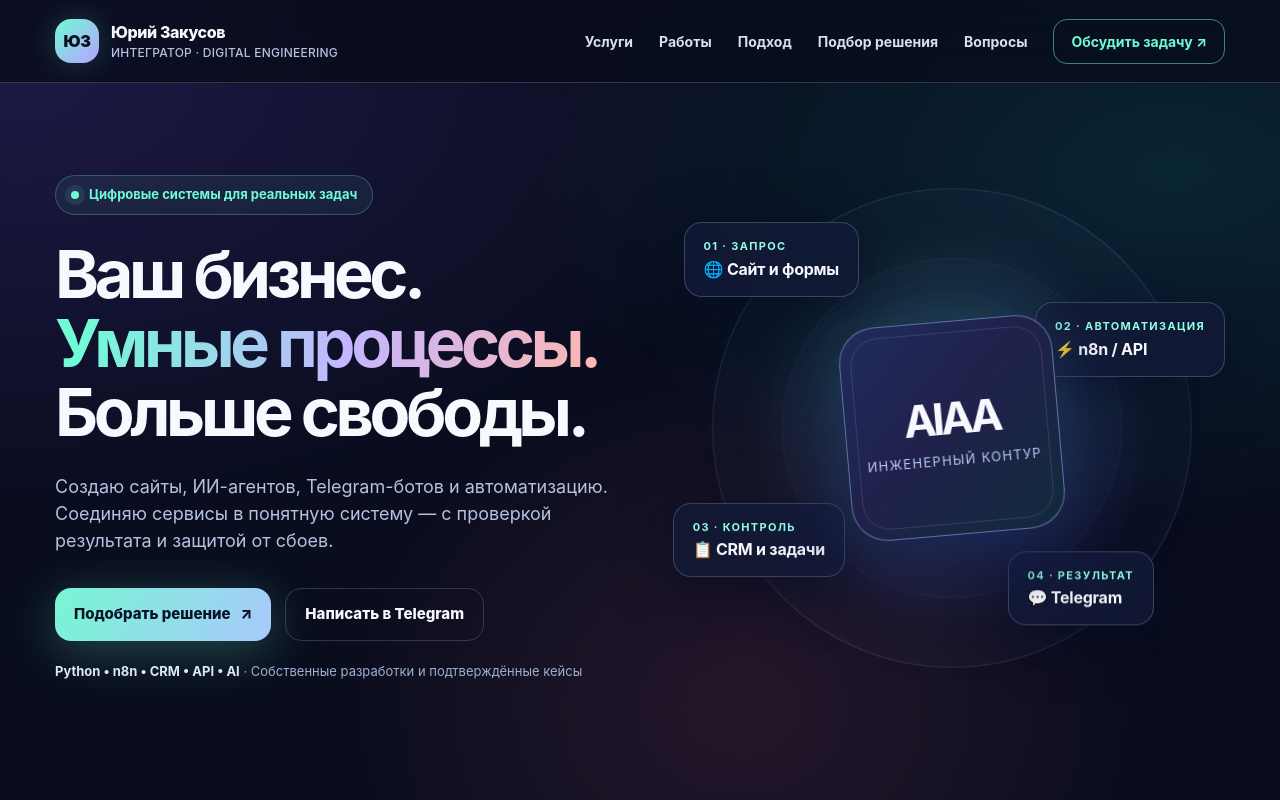
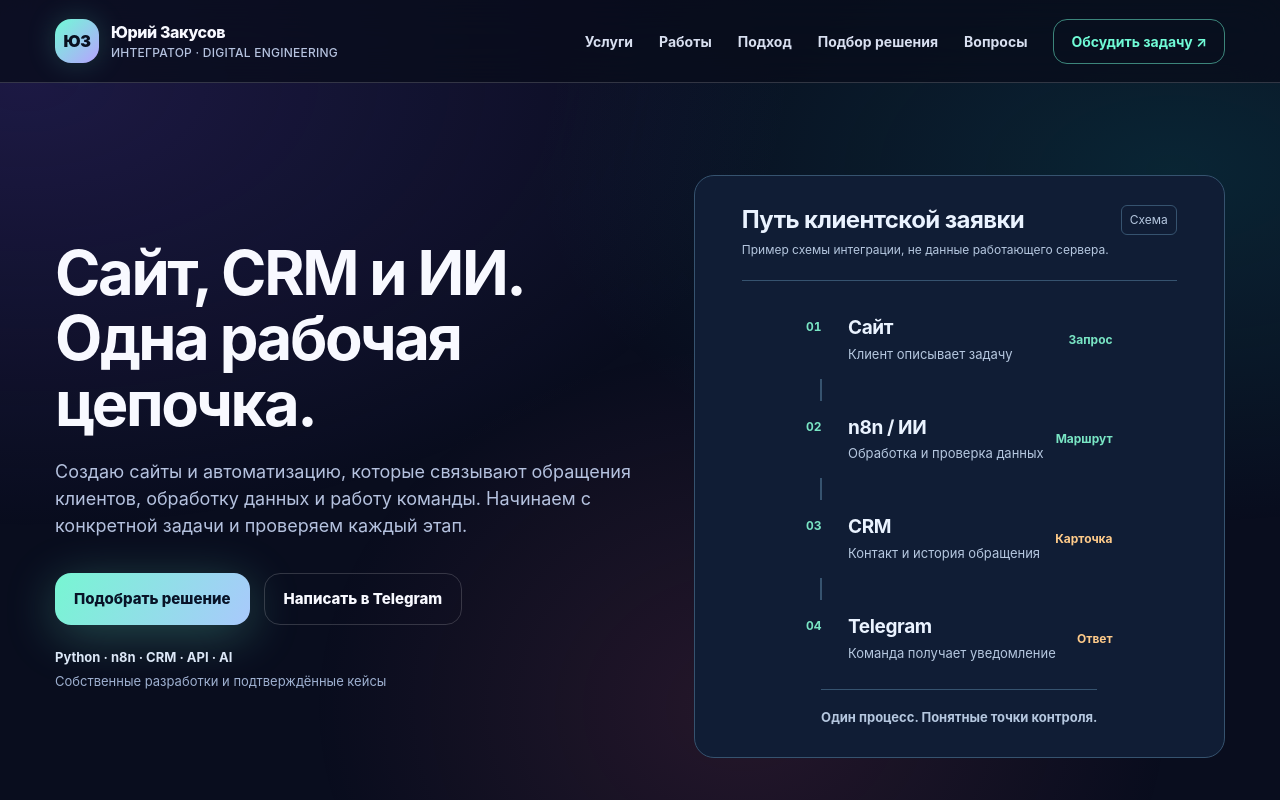
Before and after one commit to yuryzakusov-beep/portfolio, a website: page preview/official-v2/index.html in a window 1280 px wide. Shown: the top 800 px of the page. Drawn offline with Linux system fonts and the light colour scheme.

Commit message:
experiment(site): replace decorative hero with meaningful accessible workflow diagram

```diff
--- a/preview/official-v2/index.html
+++ b/preview/official-v2/index.html
@@ -20,15 +20,57 @@ section{padding:74px 0}.section-heading{display:flex;align-items:end;justify-con
 @keyframes float{50%{transform:translateY(-13px)}}@keyframes spin{to{transform:rotate(360deg)}}@keyframes pulse{50%{box-shadow:0 0 0 11px #71fbd308}}
 @media(max-width:1000px){.hero{grid-template-columns:1fr;padding-top:64px}.visual{min-height:460px}.grid{grid-template-columns:repeat(2,1fr)}.tools{grid-template-columns:1fr}.workflow{grid-template-columns:repeat(2,1fr)}}@media(max-width:700px){.wrap{width:min(100% - 30px,1170px)}header .header-inner{min-height:70px}.menu{display:block}nav{display:none;position:absolute;top:70px;left:0;right:0;background:#101831f5;padding:22px;flex-direction:column;align-items:stretch;box-shadow:0 30px 50px #05091ccc}nav.open{display:flex}nav a{padding:8px}.hero{gap:18px}.hero h1{font-size:clamp(39px,11vw,64px)}.hero p{font-size:16px}.visual{min-height:390px;transform:scale(.83)}.orbit{width:380px;height:380px}.orbit.two{width:290px;height:290px}.center-node{width:190px;height:190px}.node.n1{left:0}.node.n2{right:-25px}.node.n3{left:-20px}.node.n4{right:0}.grid,.workflow{grid-template-columns:1fr}.section-heading{display:block}.contact{display:block;padding:26px}section{padding:52px 0}.panel{padding:24px}.actions .btn{width:100%}}@media(prefers-reduced-motion:reduce){*,*:before,*:after{animation-duration:.01ms!important;transition-duration:.01ms!important;scroll-behavior:auto!important}.reveal{opacity:1;transform:none}}body.no-motion *,body.no-motion *:before,body.no-motion *:after{animation-duration:.01ms!important;transition-duration:.01ms!important;scroll-behavior:auto!important}body.no-motion .reveal{opacity:1;transform:none}
 @media(max-width:700px){.visual{overflow:hidden}}
+
+/* Design canary: one meaningful process diagram, no changes to lead handlers. */
+.hero-canary{gap:clamp(24px,4vw,60px);grid-template-columns:minmax(0,1.05fr) minmax(0,.95fr)}
+.hero-canary .hero-copy{min-width:0}
+.hero-canary h1{font-size:clamp(42px,4.8vw,70px);letter-spacing:-.038em;line-height:1.06;margin:0 0 22px;max-width:14ch}
+.hero-canary .hero-copy p{max-width:57ch}
+.hero-canary .tagline{line-height:1.8}
+.hero-canary .visual.pipeline{--pipe-ink:#eaf3ff;--pipe-muted:#b5c7df;--pipe-surface:#101d35;--pipe-line:#36536f;--pipe-accent:#79e5c4;--pipe-warm:#ffcb8a;display:block;isolation:isolate;position:relative;margin:0;padding:clamp(19px,2.3vw,30px);min-height:0;min-width:0;overflow:hidden;transform:none;border:1px solid var(--pipe-line);border-radius:20px;background:var(--pipe-surface);color:var(--pipe-ink);box-shadow:none}
+.pipeline-caption{display:flex;align-items:flex-start;justify-content:space-between;gap:12px;padding-bottom:20px;border-bottom:1px solid var(--pipe-line)}
+.pipeline-caption strong{display:block;font-size:clamp(19px,2vw,24px);letter-spacing:-.025em;line-height:1.25}
+.hero-canary .pipeline-caption p{font-size:12px;line-height:1.55;color:var(--pipe-muted);margin:6px 0 0}
+.pipeline-demo{flex:none;border:1px solid var(--pipe-line);border-radius:6px;color:var(--pipe-muted);padding:5px 8px;font-size:12px}
+.pipeline-steps{list-style:none;padding:20px 0 0;margin:0}
+.pipeline-step{display:grid;grid-template-columns:30px minmax(0,1fr) auto;align-items:center;gap:12px;min-width:0;padding:15px 0}
+.pipeline-step .pipeline-index{align-self:start;padding-top:2px;color:var(--pipe-accent);font-variant-numeric:tabular-nums;font-size:12px;font-weight:750}
+.pipeline-step strong{display:block;font-size:19px;line-height:1.25;letter-spacing:-.02em;color:var(--pipe-ink)}
+.pipeline-step div span{display:block;color:var(--pipe-muted);font-size:13px;line-height:1.45;margin-top:5px;overflow-wrap:anywhere}
+.pipeline-output{color:var(--pipe-accent);font-size:12px;font-weight:750;align-self:center;text-align:right;white-space:nowrap}
+.pipeline-record .pipeline-output,.pipeline-notify .pipeline-output{color:var(--pipe-warm)}
+.pipeline-connector{height:22px;margin-left:14px;position:relative;width:2px;background:var(--pipe-line)}
+.pipeline-connector span{position:absolute;top:0;left:-2px;width:6px;height:8px;border-radius:2px;background:var(--pipe-accent);animation:pipeline-signal 2.4s ease-out 1 both}
+.pipeline-connector:nth-child(4) span{animation-delay:.28s}
+.pipeline-connector:nth-child(6) span{animation-delay:.56s}
+@keyframes pipeline-signal{0%{transform:translateY(0);opacity:0}18%{opacity:1}80%{opacity:1}100%{transform:translateY(14px);opacity:0}}
+.pipeline-foot{padding-top:18px;margin-top:12px;border-top:1px solid var(--pipe-line);font-size:13px;font-weight:650;color:var(--pipe-muted)}
+.lite .hero-canary .visual.pipeline{--pipe-ink:#142d45;--pipe-muted:#445e77;--pipe-surface:#edf4fa;--pipe-line:#a5b9ce;--pipe-accent:#126756;--pipe-warm:#875014}
+@media(max-width:1000px){.hero-canary{grid-template-columns:minmax(0,1fr)}.hero-canary .visual.pipeline{width:100%;max-width:650px;justify-self:start}}
+@media(max-width:480px){.hero-canary h1{font-size:clamp(37px,9.5vw,45px)}.hero-canary .visual.pipeline{padding:17px}.pipeline-step{gap:8px;grid-template-columns:25px minmax(0,1fr) auto}.pipeline-step strong{font-size:17px}.pipeline-step div span,.pipeline-output{font-size:12px}.pipeline-caption{gap:6px}.pipeline-connector{margin-left:11px}}
+@media(prefers-reduced-motion:reduce){.pipeline-connector span{animation:none;display:none}}
+body.no-motion .pipeline-connector span{animation:none;display:none}
 </style>
 </head>
 <body>
 <a class="skip" href="#main">Перейти к содержимому</a>
 <header><div class="wrap header-inner"><a class="brand" href="#top" aria-label="На главную"><span class="mark">ЮЗ</span><span>Юрий Закусов<small>ИНТЕГРАТОР · DIGITAL ENGINEERING</small></span></a><button class="menu" id="menuButton" type="button" aria-expanded="false" aria-controls="nav">Меню ☰</button><nav id="nav" aria-label="Основная навигация"><a href="#services">Услуги</a><a href="#projects">Работы</a><a href="#approach">Подход</a><a href="#brief">Подбор решения</a><a href="#faq">Вопросы</a><a class="nav-cta" href="#contact">Обсудить задачу ↗</a></nav></div></header>
 <main id="main">
-<div class="wrap hero" id="top">
-<div><span class="kicker"><span class="dot"></span> Цифровые системы для реальных задач</span><h1>Ваш бизнес.<br><span class="gradient-text">Умные процессы.</span><br>Больше свободы.</h1><p>Создаю сайты, ИИ-агентов, Telegram-ботов и автоматизацию. Соединяю сервисы в понятную систему — с проверкой результата и защитой от сбоев.</p><div class="actions"><a class="btn main" href="#brief">Подобрать решение <span aria-hidden="true">↗</span></a><a class="btn ghost" href="https://t.me/yury_zakusov" target="_blank" rel="noopener noreferrer">Написать в Telegram</a></div><div class="tagline"><b>Python • n8n • CRM • API • AI</b> · Собственные разработки и подтверждённые кейсы</div></div>
-<div class="visual" aria-label="Визуальная схема: сайт, автоматизация, CRM, ИИ-агент и Telegram работают вместе"><div class="glow"></div><div class="orbit"></div><div class="orbit two"></div><div class="node n1"><b>01 · Запрос</b>🌐 Сайт и формы</div><div class="node n2"><b>02 · Автоматизация</b>⚡ n8n / API</div><div class="node n3"><b>03 · Контроль</b>📋 CRM и задачи</div><div class="node n4"><b>04 · Результат</b>💬 Telegram</div><div class="center-node"><div><strong>AIAA</strong><small>ИНЖЕНЕРНЫЙ КОНТУР</small></div></div></div>
+<div class="wrap hero hero-canary" id="top">
+<div class="hero-copy"><h1>Сайт, CRM и ИИ.<br>Одна рабочая цепочка.</h1><p>Создаю сайты и автоматизацию, которые связывают обращения клиентов, обработку данных и работу команды. Начинаем с конкретной задачи и проверяем каждый этап.</p><div class="actions"><a class="btn main" href="#brief">Подобрать решение</a><a class="btn ghost" href="https://t.me/yury_zakusov" target="_blank" rel="noopener noreferrer">Написать в Telegram</a></div><div class="tagline"><b>Python · n8n · CRM · API · AI</b><br>Собственные разработки и подтверждённые кейсы</div></div>
+<figure class="visual pipeline" aria-labelledby="pipeline-title" aria-describedby="pipeline-description">
+<figcaption class="pipeline-caption"><div><strong id="pipeline-title">Путь клиентской заявки</strong><p id="pipeline-description">Пример схемы интеграции, не данные работающего сервера.</p></div><span class="pipeline-demo">Схема</span></figcaption>
+<ol class="pipeline-steps">
+<li class="pipeline-step pipeline-intake"><span class="pipeline-index">01</span><div><strong>Сайт</strong><span>Клиент описывает задачу</span></div><span class="pipeline-output">Запрос</span></li>
+<li class="pipeline-connector" aria-hidden="true"><span></span></li>
+<li class="pipeline-step pipeline-transform"><span class="pipeline-index">02</span><div><strong>n8n / ИИ</strong><span>Обработка и проверка данных</span></div><span class="pipeline-output">Маршрут</span></li>
+<li class="pipeline-connector" aria-hidden="true"><span></span></li>
+<li class="pipeline-step pipeline-record"><span class="pipeline-index">03</span><div><strong>CRM</strong><span>Контакт и история обращения</span></div><span class="pipeline-output">Карточка</span></li>
+<li class="pipeline-connector" aria-hidden="true"><span></span></li>
+<li class="pipeline-step pipeline-notify"><span class="pipeline-index">04</span><div><strong>Telegram</strong><span>Команда получает уведомление</span></div><span class="pipeline-output">Ответ</span></li>
+</ol>
+<div class="pipeline-foot">Один процесс. Понятные точки контроля.</div>
+</figure>
 </div>
 <section id="services" class="wrap"><div class="section-heading reveal"><div><span class="eyebrow">Что можно улучшить</span><h2>Разработка, которая<br>решает проблему.</h2></div><p class="sub">Один исполнитель — от структуры и дизайна до интеграций и проверки. Без выдуманных гарантий и «волшебных кнопок».</p></div><div class="grid">
 <article class="glass service reveal"><div class="symbol">🌐</div><h3>Современные сайты</h3><p>Красочный адаптивный дизайн, анимация, каталог услуг и форма обращения. Сначала превью и тесты, затем публикация.</p><div class="card-foot">Лендинги · Сайты услуг · Портфолио</div></article>
```
